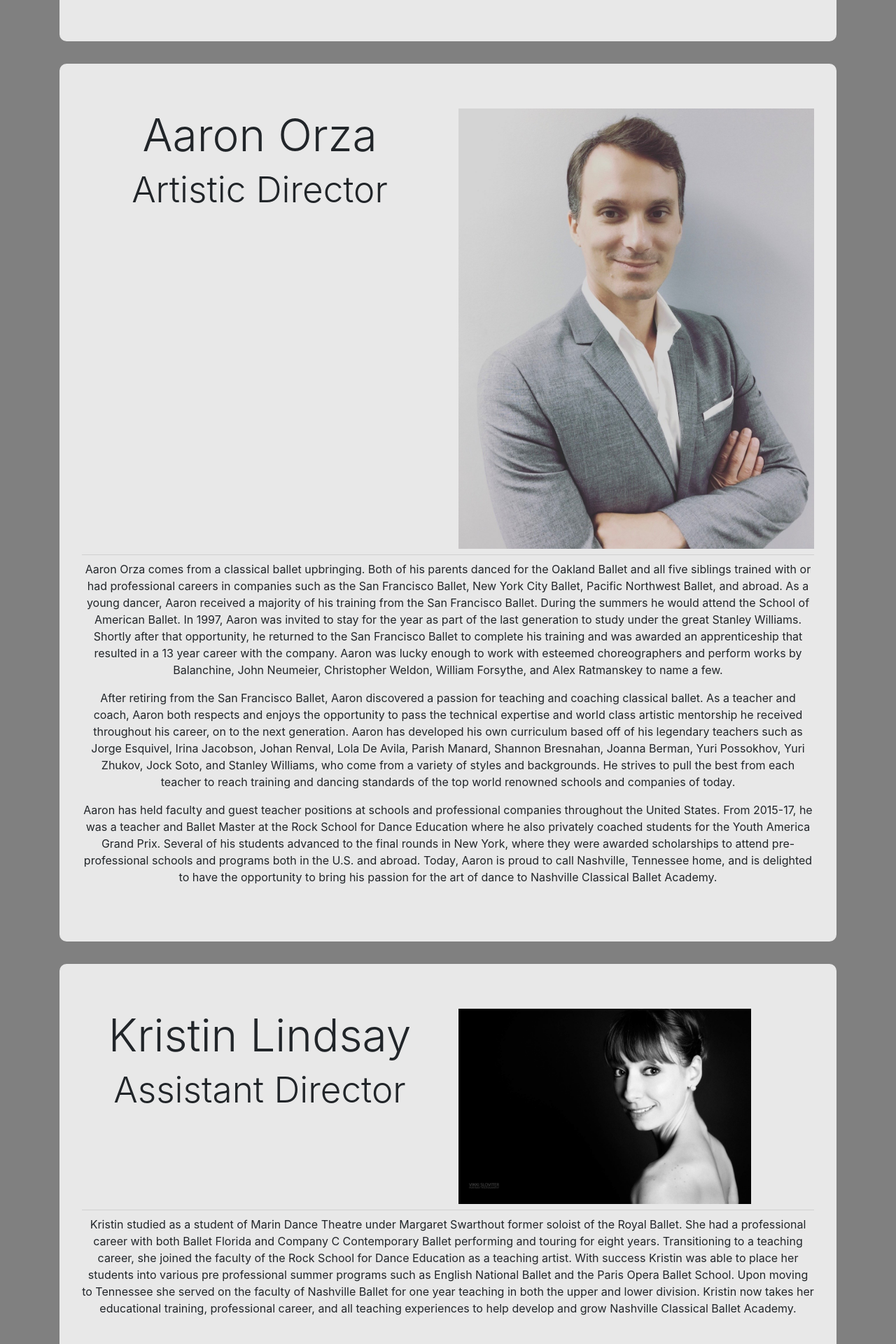
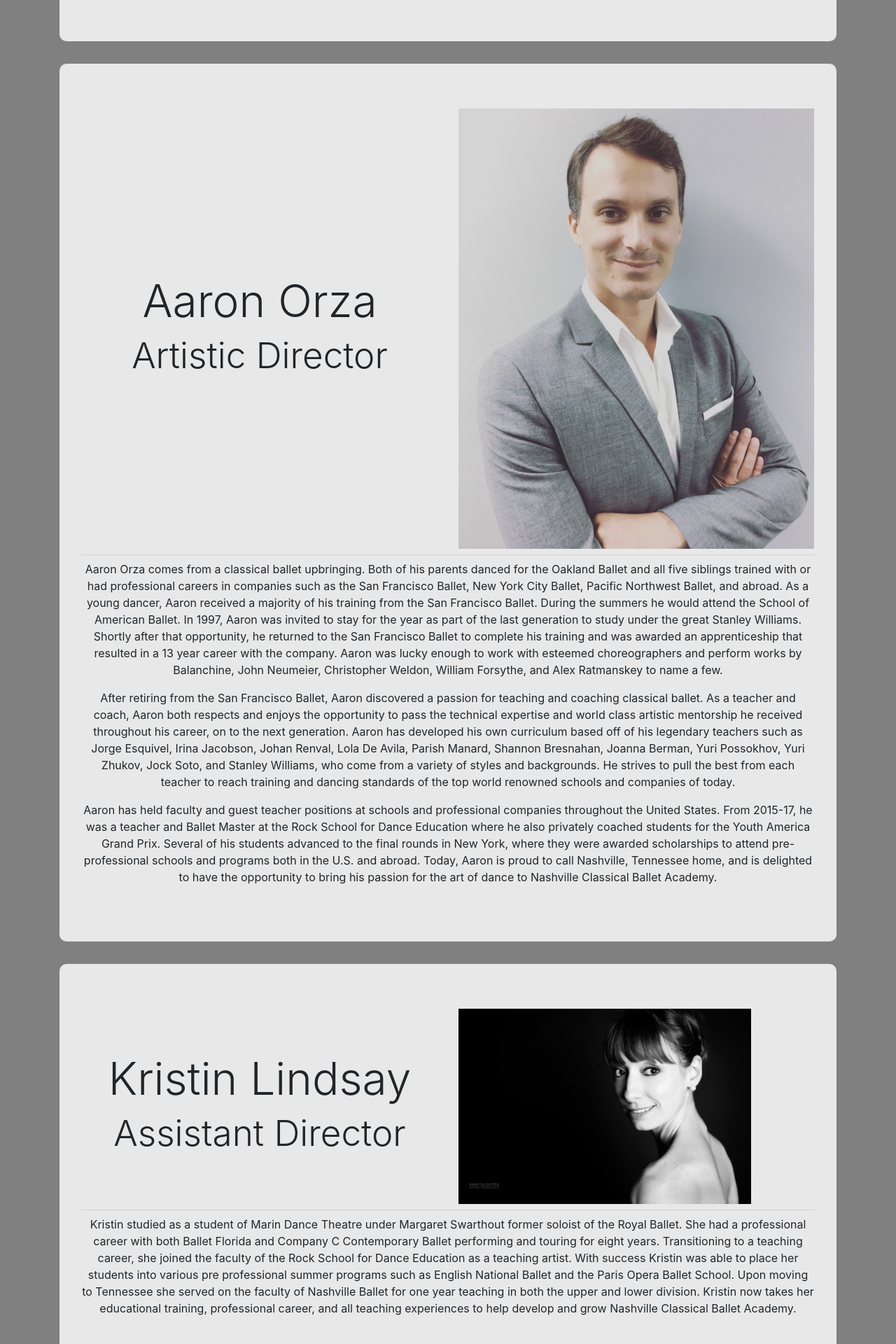
Before and after one commit to GrailsoftTechnologies/cp-ncba, a React (Create React App) app: page /#/About in a window 1280 px wide. Before the commit this address led to /#/about. Shown: the part 249-2169 px from the top of the page at 70% size. Built offline with nearby package versions, Linux system fonts and the light colour scheme.

Commit message:
make style changes for about

```diff
--- a/src/components/About/index.js
+++ b/src/components/About/index.js
@@ -21,9 +21,9 @@ render() {
 				<Row>
 					<Col>
 						<Jumbotron>
-							<Row>
+							<Row className="align-items-center">
 								<Col sm="6">
-									<h1 className="display-3">Aaron Orza</h1>
+                  <h1 className="display-3">Aaron Orza</h1>
 									<h1 className="display-4">Artistic Director</h1>
 								</Col>
 								<Col sm="6">
@@ -50,7 +50,7 @@ render() {
 				<Row>
 					<Col>
 						<Jumbotron>
-							<Row>
+							<Row className="align-items-center">
 								<Col sm="6">
 									<h1 className="display-3">Kristin Lindsay</h1>
 									<h1 className="display-4">Assistant Director</h1>
```
